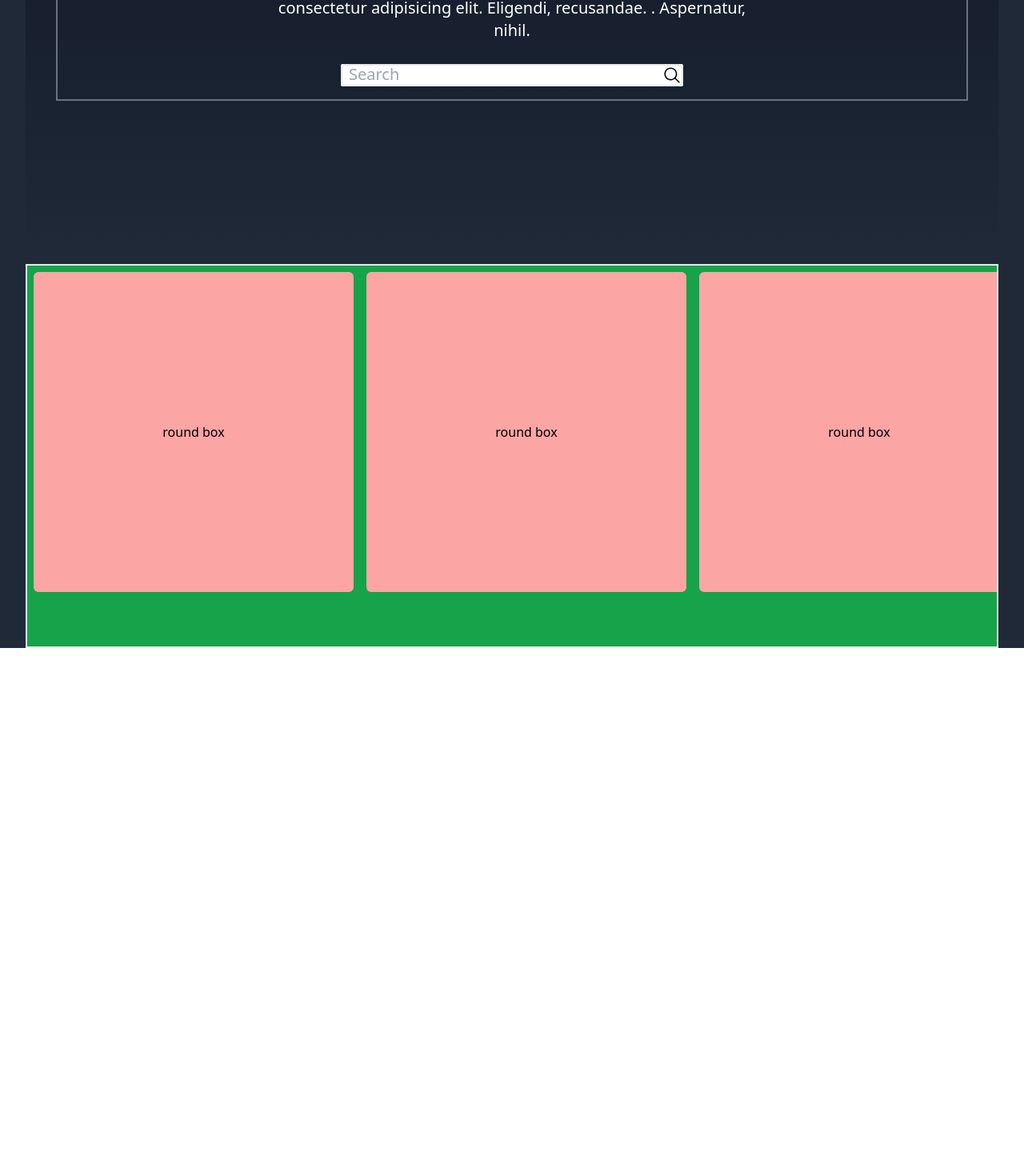
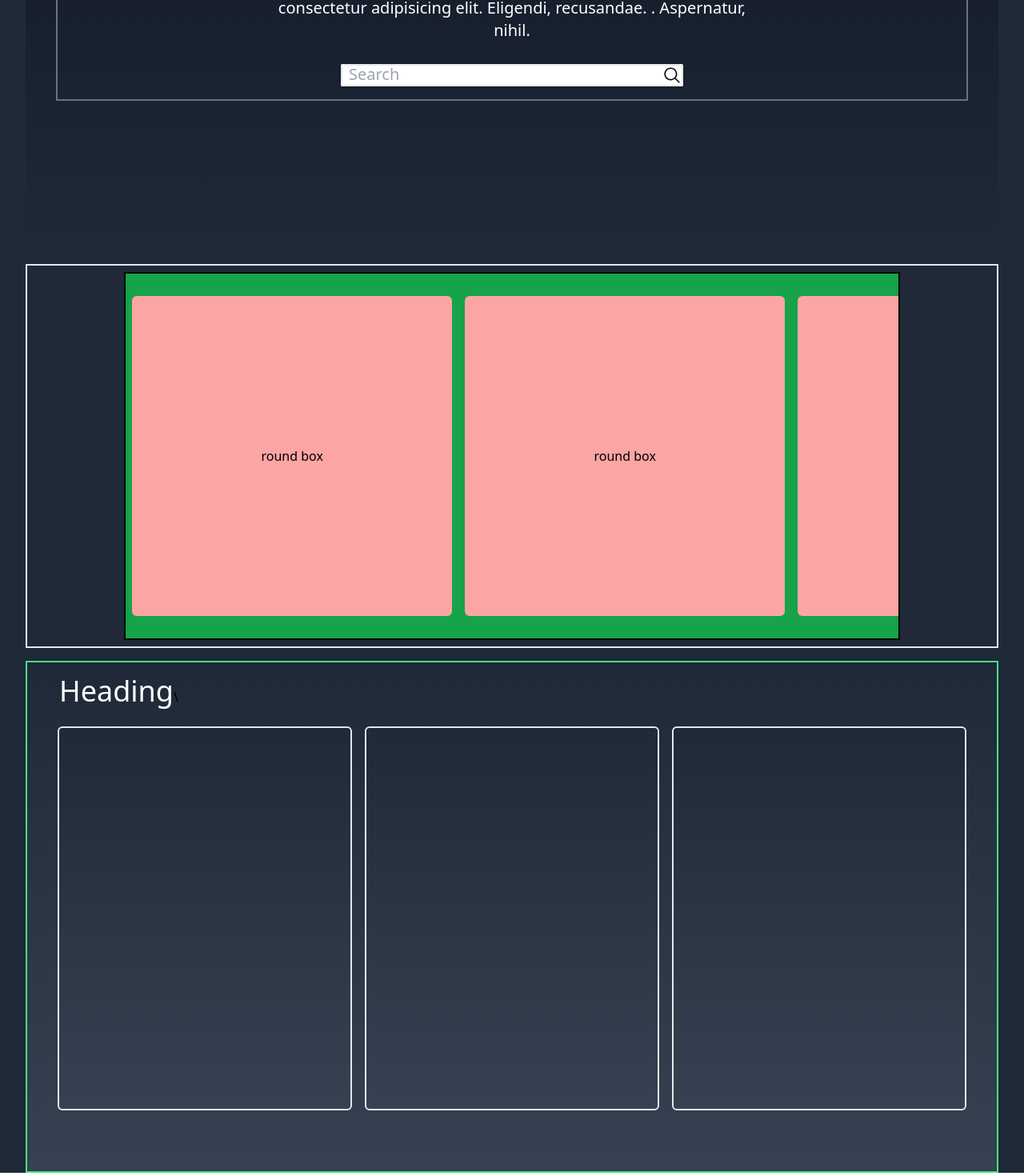
Before and after one commit to YogenderSha/UTSAV, a React (Create React App) app: page / in a window 1280 px wide. Shown: the part 306-1776 px from the top of the page at 80% size. Before the commit the page ends 1124 px from the top, so only its background shows below. Built offline with nearby package versions, Linux system fonts and the light colour scheme.

Commit message:
add another section in page

```diff
--- a/src/Components/Scroll.js
+++ b/src/Components/Scroll.js
@@ -4,21 +4,31 @@ import './Scroll.css'
 export default function Scroll() {
   return (
     <>
-    <section className='h-[60vh] w-[95%] mx-auto my-2 border-2 bg-green-600'>
-        <main className='flex overflow-x-scroll justify-self-auto items-center my-2 box-border  w-full mx-auto'>
+    <section className=' flex h-[60vh] w-[95%] mx-auto my-2 border-2'>
+        {/* <div className='flex flex-col rotate-90 m-6 w-0'><span className='flex'>heading-1</span></div> */}
+        <main className='flex overflow-x-scroll justify-self-auto items-center my-2 box-border border-2 border-black  w-[80%] mx-auto bg-green-600'>
             <div className="min-w-[400PX] h-[50vh] rounded-md text-center bg-red-300 align-middle line-height mx-2">round box</div>
             <div className="min-w-[400PX] h-[50vh] rounded-md text-center bg-red-300 align-middle line-height mx-2">round box</div>
             <div className="min-w-[400PX] h-[50vh] rounded-md text-center bg-red-300 align-middle line-height mx-2">round box</div>
             <div className="min-w-[400PX] h-[50vh] rounded-md text-center bg-red-300 align-middle line-height mx-2">round box</div>
             <div className="min-w-[400PX] h-[50vh] rounded-md text-center bg-red-300 align-middle line-height mx-2">round box</div>
             <div className="min-w-[400PX] h-[50vh] rounded-md text-center bg-red-300 align-middle line-height mx-2">round box</div>
-
-
-
-
         </main>
 
     </section>
+
+    <section className='flex flex-col w-[95%] mx-auto bg-gradient-to-t from-gray-700 my-4 border-2 border-green-400 box-border  to-gray-800  bg-red-900 md:h-[80vh]'>
+          <div className=' inline mx-auto  md:block md:mx-10 my-3'>
+            <span className='text-white font-sans py-1 font-semibold text-4xl hover-underline-animation hover-underline-animation:after '>Heading</span>\
+          </div>
+
+          <main className='flex flex-col md:flex-row w-[95%] mx-auto h-full '>
+            <div className='flex flex-col md:mx-2  h-[40vh] md:h-[60vh] w-full my-2 py-2 border-2 rounded-md bg-gradient-to-b from-gray-800 to-gray-700'></div>
+            <div className='flex flex-col md:mx-2  h-[40vh] md:h-[60vh] w-full my-2 py-2 border-2 rounded-md bg-gradient-to-b from-gray-800 to-gray-700'></div>
+            <div className='flex flex-col md:mx-2  h-[40vh] md:h-[60vh] w-full my-2 py-2 border-2 rounded-md bg-gradient-to-b from-gray-800 to-gray-700'></div>
+          </main>
+
+        </section>
     </>
   )
 }
```
